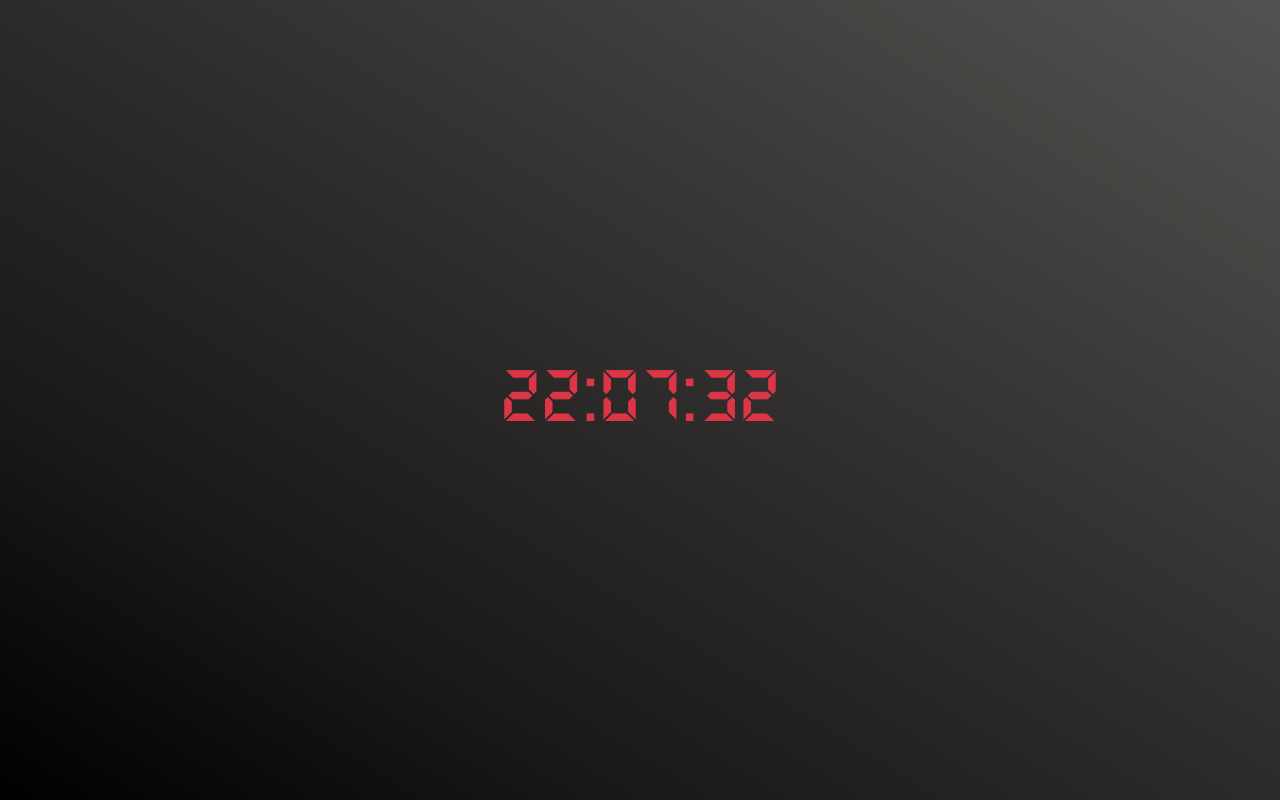
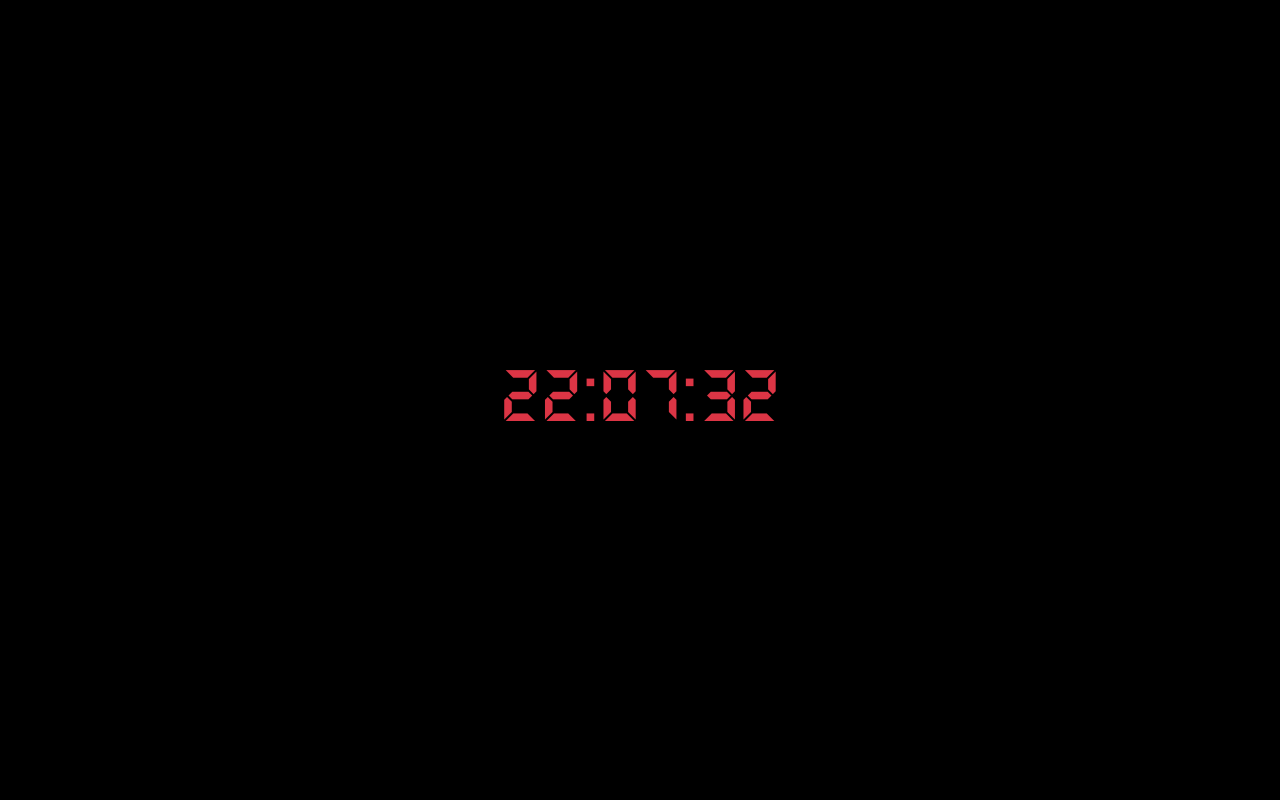
Before and after one commit to SebastianNz11/reloj-digital-sencillo, a plain HTML site: page docs/index.html in a window 1280 px wide. Drawn offline with nearby package versions, Linux system fonts and the light colour scheme.

Commit message:
correccion fondo

```diff
--- a/docs/index.html
+++ b/docs/index.html
@@ -13,7 +13,7 @@
       crossorigin="anonymous"
     />
   </head>
-  <body class="bg-fondo">
+  <body class="bg-black">
     <div class="container-fluid vh-100 d-flex justify-content-center">
       <section class="row align-content-center">
         <article class="col-12">
--- a/docs/styles.css
+++ b/docs/styles.css
@@ -6,14 +6,3 @@
 h1 {
   font-family: "MiFuentePersonalizada", Arial, sans-serif;
 }
-
-.bg-fondo {
-  background-image: linear-gradient(
-    to right top,
-    #000000,
-    #1a1919,
-    #2c2b2a,
-    #3f3e3c,
-    #515350
-  );
-}
```
